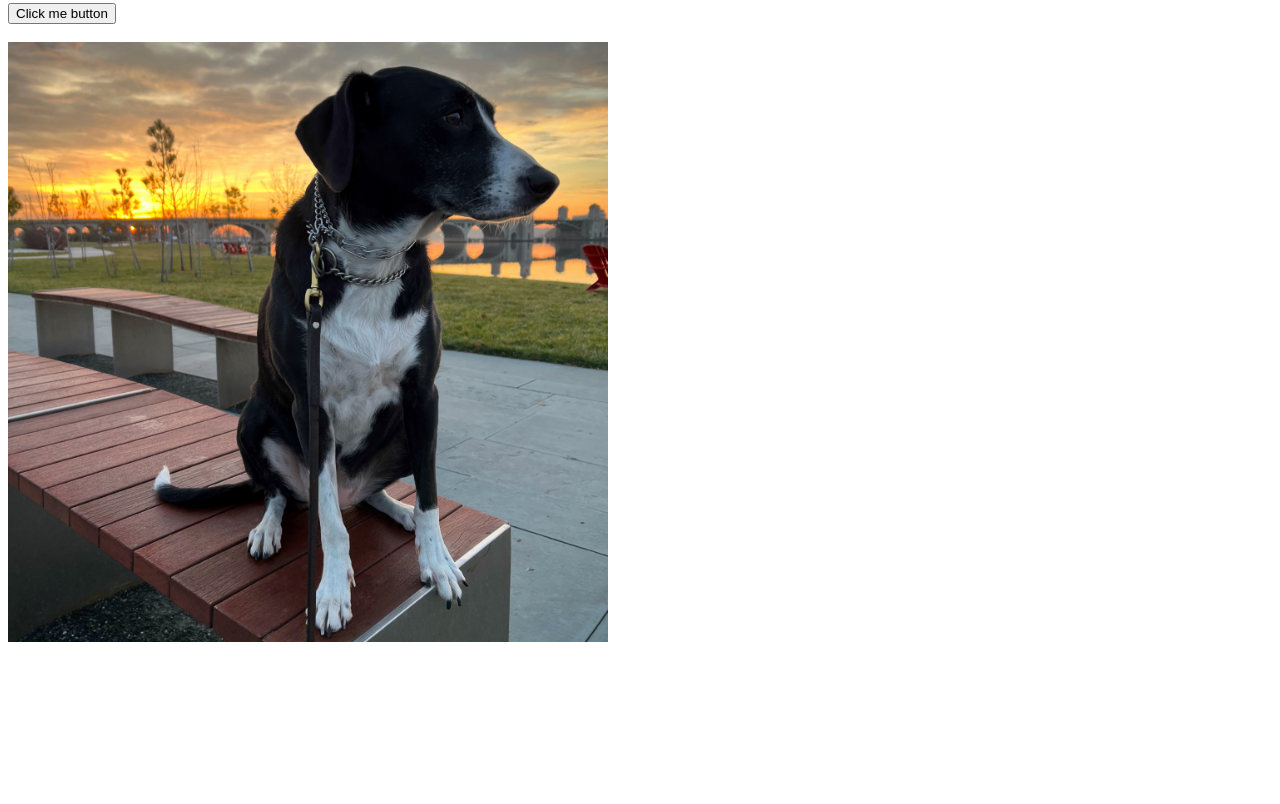
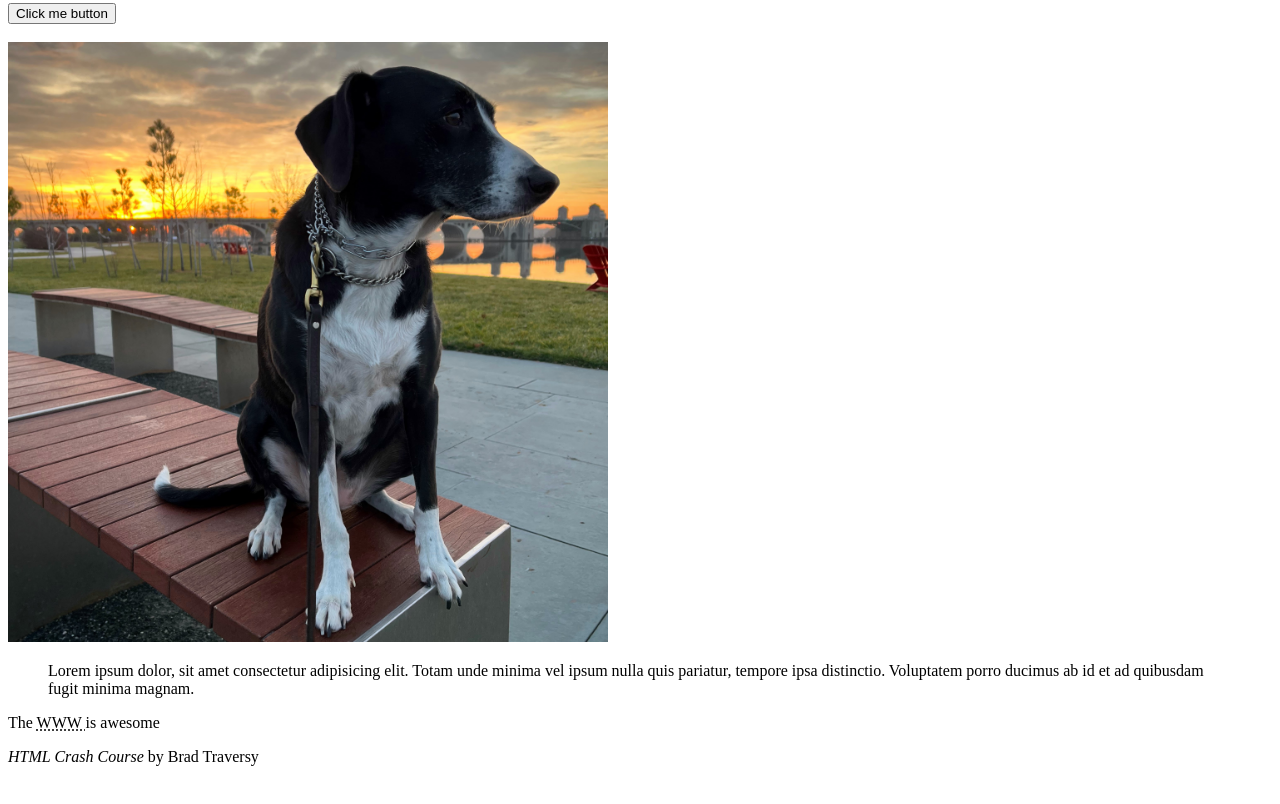
Before and after one commit to curtis-marten/fullstack, a plain HTML site: page 001-html/index.html in a window 1280 px wide. Shown: the part 980-1784 px from the top of the page. Drawn offline with Linux system fonts and the light colour scheme.

Commit message:
blockquote abbr and cite tags

```diff
--- a/001-html/index.html
+++ b/001-html/index.html
@@ -118,7 +118,22 @@
     <br>
 
     <!-- Image -->
+    <a href="/images/IMG_2726.jpg">
     <img src="/images/IMG_2726.jpg" alt="Dog sunset" style="width:600px">
+    </a>
+
+    <!-- Quotations -->
+    <blockquote cite="http://beerdog.io">
+        Lorem ipsum dolor, sit amet consectetur adipisicing elit. Totam unde minima vel ipsum nulla quis pariatur, tempore ipsa distinctio. Voluptatem porro ducimus ab id et ad quibusdam fugit minima magnam.
+    </blockquote>
+
+    <p> The <abbr title="World Wide Web">WWW </abbr>is awesome</p>
+
+
+    <p><cite>HTML Crash Course</cite> by Brad Traversy</p>
+
+
+
 
     <div style="margin-top:500px"></div>
 
```
